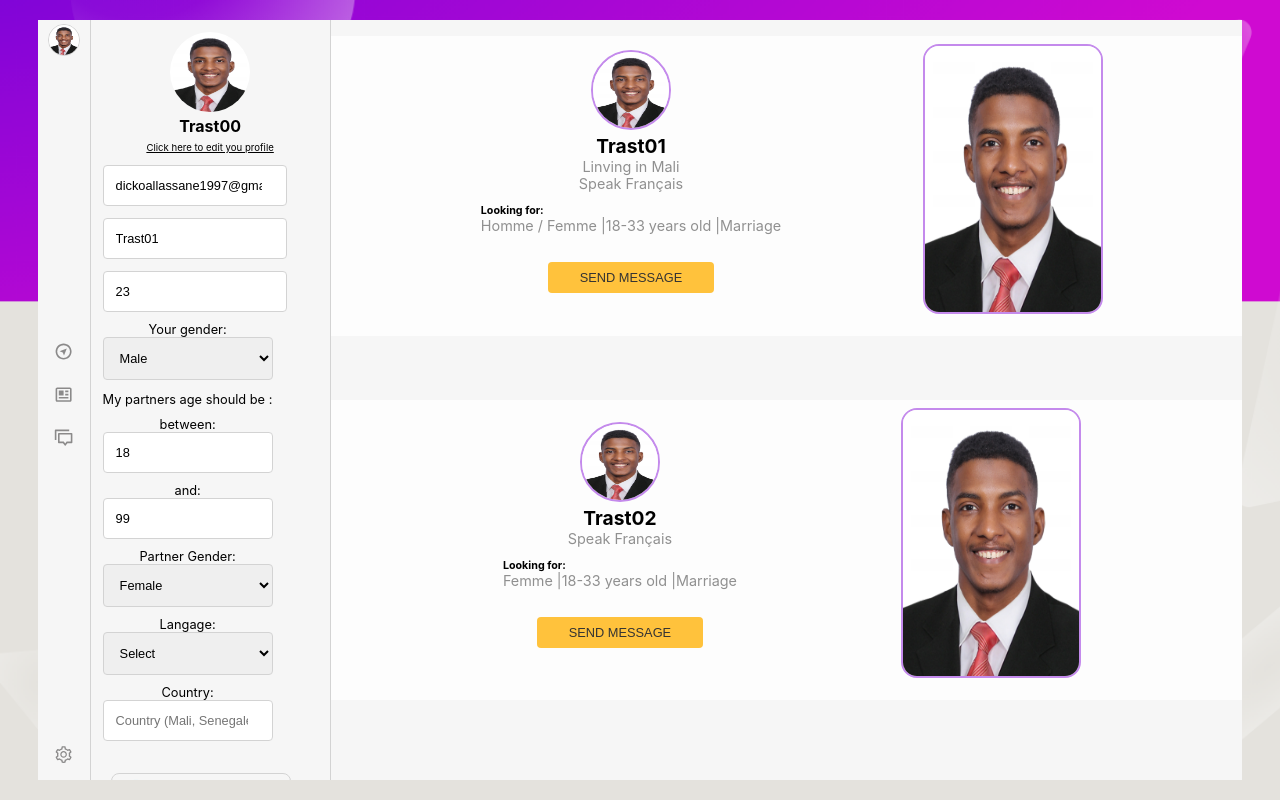
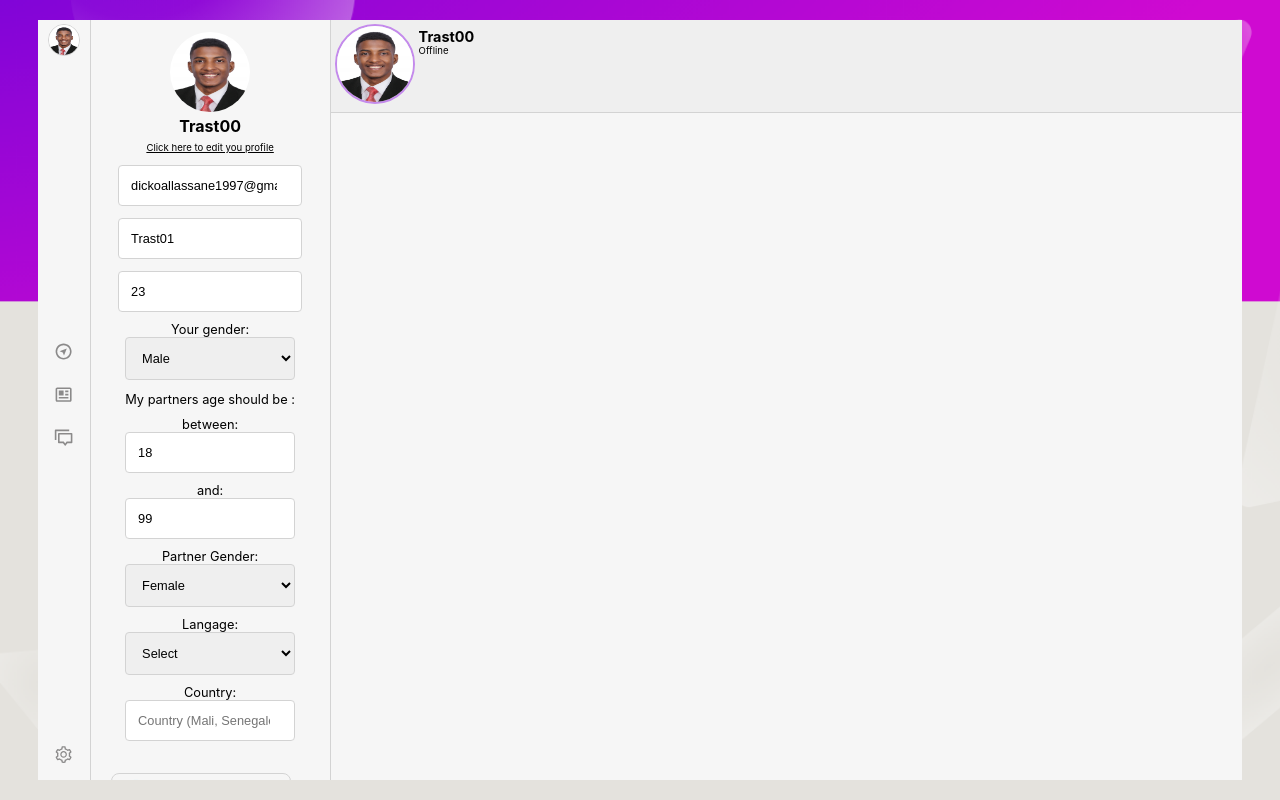
Before and after one commit to Trast00/Meet-Africans, a React (Create React App) app: page /main in a window 1280 px wide. Built offline with nearby package versions, Linux system fonts and the light colour scheme.

Commit message:
Add HeaderChat Component

```diff
--- /dev/null
+++ b/src/components/main/ListChats/HeaderChat.jsx
@@ -0,0 +1,21 @@
+import React from 'react'
+import myProfile from '../../../assets/images/profile_allassane.JPG'
+
+
+const HeaderChat = () => {
+  return (
+    <header className='header-chat'>
+      <div className="row chat-profile">
+        <div className="img-profile">
+          <img src={myProfile} alt={`your profile`} />
+        </div>
+        <div>
+          <h4>Trast00</h4>
+          <p>Offline</p>
+        </div>
+      </div>
+    </header>
+  )
+}
+
+export default HeaderChat
--- a/src/components/main/ListChats/ListChats.css
+++ b/src/components/main/ListChats/ListChats.css
@@ -0,0 +1,23 @@
+.header-chat {
+  width: 100%;
+  min-height: 50px;
+  background-color: #efefef;
+  border-bottom: 1px solid #d3d3d3;
+}
+
+.chat-profile img {
+  border: none;
+  width: 40px;
+  height: 40px;
+  margin: 4px;
+}
+
+.chat-profile h4 {
+  margin-top: 8px;
+  font-size: 0.9rem;
+}
+
+.chat-profile p {
+  text-align: start;
+  font-size: 0.6rem;
+}
--- a/src/components/main/ListChats/ListChats.jsx
+++ b/src/components/main/ListChats/ListChats.jsx
@@ -1,8 +1,12 @@
 import React from 'react'
+import HeaderChat from './HeaderChat'
+import './ListChats.css'
 
 const ListChats = () => {
   return (
-    <div>ListChats</div>
+    <div>
+      <HeaderChat />
+    </div>
   )
 }
 
--- a/src/components/main/Profile/Profile.css
+++ b/src/components/main/Profile/Profile.css
@@ -18,7 +18,9 @@
 
 .profile .step {
   padding-left: 0;
-  min-width: none;
+  width: 100%;
+  min-width: 0;
+  align-items: center;
 }
 
 .profile .step .interest img {
--- a/src/pages/Main/Main.jsx
+++ b/src/pages/Main/Main.jsx
@@ -1,5 +1,4 @@
 import React from 'react'
-import DetailInfo from '../../components/main/DetailInfo/DetailInfo'
 import ListChats from '../../components/main/ListChats/ListChats'
 import ListFriends from '../../components/main/ListFriends/ListFriends'
 import ListUsers from '../../components/main/ListUsers/ListUsers'
@@ -17,8 +16,8 @@ const Main = () => {
           {/*<ListFriends />*/}
         </div>
         <div className='desktop-only main-mid'>
-          <ListUsers />
-          {/*<ListChats /> <DetailInfo />*/}
+          {/* <ListUsers /> */}
+          <ListChats />
         </div>
       </main>
     </div>
```
